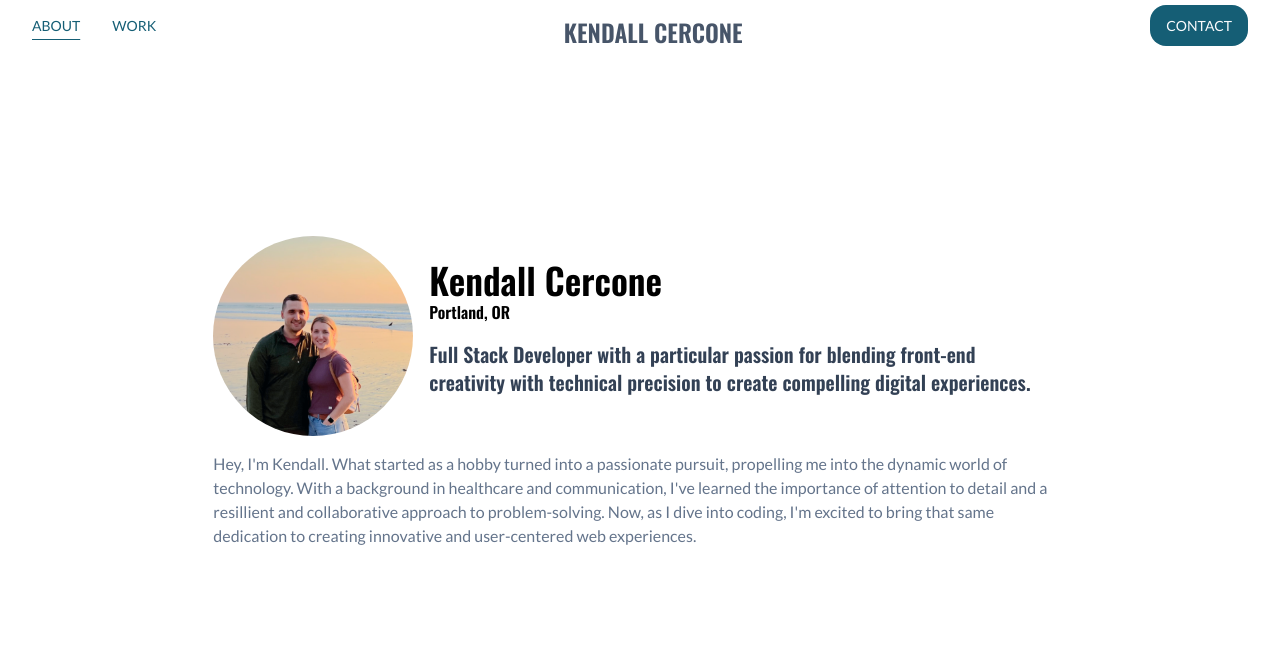
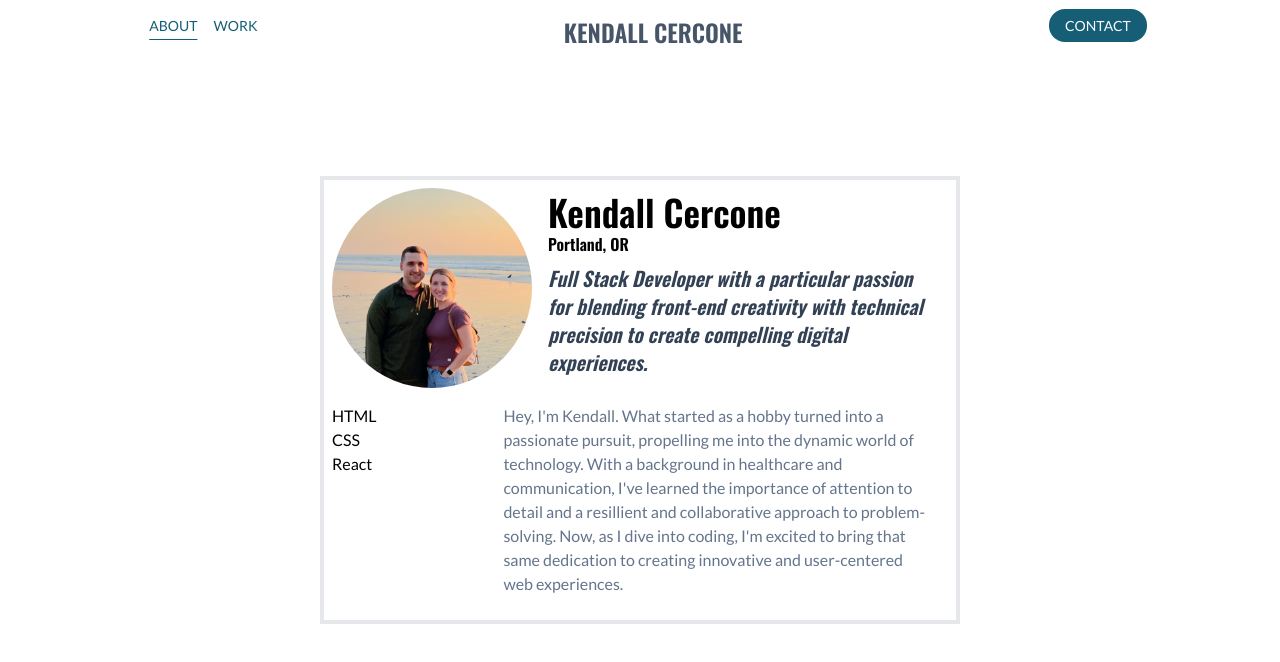
Before and after one commit to kendalljk/kendall-portfolio, a Next.js app: page /about in a window 1280 px wide. Shown: the top 662 px of the page. Built offline with nearby package versions, Linux system fonts and the light colour scheme.

Commit message:
add styling

```diff
--- a/src/app/about/page.tsx
+++ b/src/app/about/page.tsx
@@ -7,35 +7,46 @@ export default function About() {
         <div>
             <Navigation />
             <div className="home flex min-h-screen flex-col items-center justify-center">
-                <div className="flex w-2/3">
+                <div className="flex flex-col w-1/2 p-2 border-4">
+                    <div className="flex">
                         <Image
                             src={profilePic}
                             alt="Kendall Cercone photo"
                             width={200}
-                        height={100}
+                            max-height={100}
                             className="rounded-full"
                         />
                         <div className="flex flex-col justify-center mx-4">
                             <h1 className="text-4xl">Kendall Cercone</h1>
                             <h2>Portland, OR</h2>
-                        <h3 className="text-xl self-start my-4 text-slate-700">
-                            Full Stack Developer with a particular passion for
-                            blending front-end creativity with technical
-                            precision to create compelling digital experiences.
+                            <em>
+                                <h3 className="text-xl self-start my-2 text-slate-700">
+                                    Full Stack Developer with a particular
+                                    passion for blending front-end creativity
+                                    with technical precision to create
+                                    compelling digital experiences.
                                 </h3>
+                            </em>
                         </div>
                     </div>
-                <div className=" max-w-5xl w-2/3 items-center flex flex-col align-middle font-oswald">
-                    <p className="w-full my-4 self-start text-slate-500">
-                        Hey, I'm Kendall. What started as a hobby turned into a
-                        passionate pursuit, propelling me into the dynamic world
-                        of technology. With a background in healthcare and communication, I've
-                        learned the importance of attention to detail and a
-                        resillient and collaborative approach to
-                        problem-solving. Now, as I dive into coding, I'm excited
-                        to bring that same dedication to creating innovative and
-                        user-centered web experiences.
+                    <div className="flex justify-center font-oswald">
+                        <ul className="w-1/3 my-4">
+                            <li>HTML</li>
+                            <li>CSS</li>
+                            <li>React</li>
+                        </ul>
+                        <p className="w-full my-4 px-5 self-start text-slate-500">
+                            {`Hey, I'm Kendall. What started as a hobby turned
+                            into a passionate pursuit, propelling me into the
+                            dynamic world of technology. With a background in
+                            healthcare and communication, I've learned the
+                            importance of attention to detail and a resillient
+                            and collaborative approach to problem-solving. Now,
+                            as I dive into coding, I'm excited to bring that
+                            same dedication to creating innovative and
+                            user-centered web experiences.`}
                         </p>
+                    </div>
                 </div>
             </div>
         </div>
--- a/src/app/contact/page.tsx
+++ b/src/app/contact/page.tsx
@@ -5,16 +5,16 @@ export default function Contact() {
     return (
         <div>
             <Navigation />
-            <div className="flex flex-col min-h-screen align-middle justify-around">
-                <div className="text-center">
-                    <h1 className="text-2xl">Let's Chat!</h1>
+            <div className="flex flex-col min-h-screen align-middle justify-around items-center">
+                <div className="text-center w-1/4 border-2">
+                    <h1 className="text-2xl border-2">{`Let's Chat!`}</h1>
                     <p>
                         Feel free to reach out. You can get in touch by dropping
                         me a line at:
                     </p>
                     <h2 className="text-lg">kendall.cercone@gmail.com</h2>
                 </div>
-                <div className="flex justify-center gap-5 text-teal-900">
+                <div className="flex justify-center gap-20 text-teal-900">
                     <a
                         href="https://www.linkedin.com/in/kendallcercone"
                         target="_blank"
--- a/src/app/globals.css
+++ b/src/app/globals.css
@@ -12,9 +12,3 @@
 h1, h2, h3, h4, h5, h6 {
   font-family: var(--font-oswald);
 }
-
-.home {
-  background-image: url();
-  background-repeat: no-repeat;
-  background-size: cover;
-}
--- a/src/components/Navigation.tsx
+++ b/src/components/Navigation.tsx
@@ -6,11 +6,11 @@ const Navigation = () => {
     const pathname = usePathname(); // to conditionally underline active pathname
     return (
         <nav className="flex w-full fixed font-lato">
-            <div className="navlinks m-4 text-sm text-cyan-800 self-center uppercase w-full flex justify-between">
+            <div className="navlinks my-4 text-sm text-cyan-800 self-center uppercase w-full flex justify-around">
                 <div>
                     <Link
                         href="/about"
-                        className={`m-4 ${
+                        className={`mx-4 ${
                             pathname === "/about"
                                 ? "underline underline-offset-8"
                                 : ""
@@ -20,7 +20,7 @@ const Navigation = () => {
                     </Link>
                     <Link
                         href="/work"
-                        className={`m-4 ${
+                        className={`${
                             pathname === "/work"
                                 ? "underline underline-offset-8"
                                 : ""
@@ -39,10 +39,10 @@ const Navigation = () => {
                 <div>
                     <Link
                         href="/contact"
-                        className={`m-4 ${
+                        className={` ${
                             pathname === "/contact"
                                 ? "underline underline-offset-8"
-                                : "bg-cyan-800 py-3 px-4 rounded-2xl text-slate-50"
+                                : "my-4 bg-cyan-800 py-2 px-4 rounded-2xl text-slate-50"
                         }`}
                     >
                         Contact
--- a/src/components/ProjectsSlideshow.tsx
+++ b/src/components/ProjectsSlideshow.tsx
@@ -1,8 +1,9 @@
 import React from 'react'
 import { motion, AnimatePresence } from "framer-motion";
+import { ImgProps } from 'next/dist/shared/lib/get-img-props';
 
 type SlideShowProps = {
-  image:
+  image: ImgProps
 }
 
 const ProjectsSlideshow = ({image}: SlideShowProps) => {
```
Lines whose indentation alone changed are shown as unchanged.
